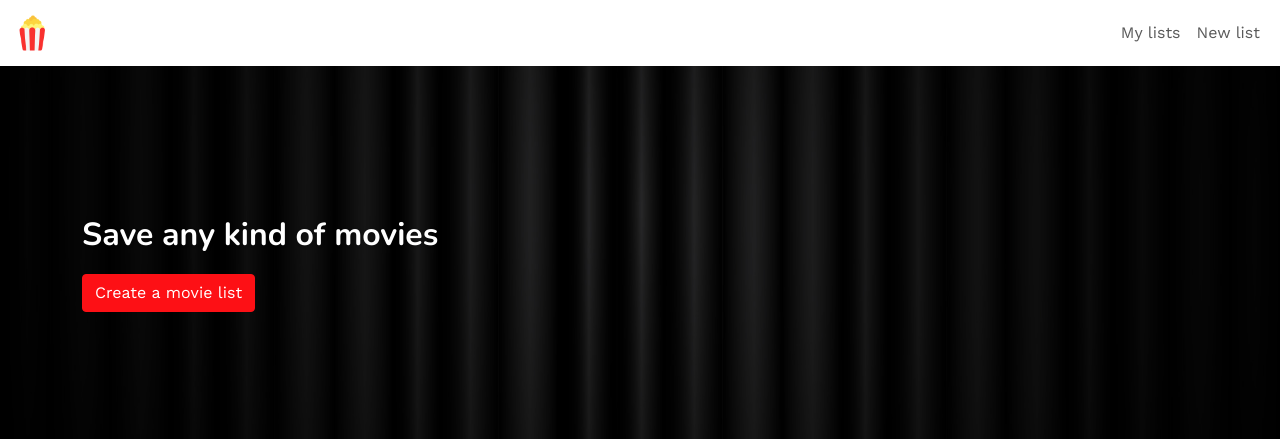
After one commit to antoinegpro/rails-watch-list, a Rails app: page /movies in a window 1280 px wide. The commit adds this page. Shown: the top 439 px of the page. Run offline with Rails 7, Linux system fonts and the light colour scheme; data comes from the database, SQL or seed files in the repository; style sheets or scripts are compiled from the project's sources; some libraries are stand-ins or nearby versions.

Commit message:
second exo

```diff
--- /dev/null
+++ b/app/assets/stylesheets/pages/_banner.scss
@@ -0,0 +1,30 @@
+.banner {
+  background-size: cover;
+  background-position: center;
+  padding: 150px 0;
+}
+
+.banner h1 {
+  margin: 0;
+  color: white;
+  text-shadow: 1px 1px 3px rgba(0,0,0,0.2);
+  font-size: 32px;
+  font-weight: bold;
+  padding-bottom: 20px;
+}
+
+.banner p {
+  font-size: 20px;
+  color: white;
+  opacity: .7;
+  text-shadow: 1px 1px 3px rgba(0,0,0,0.2);
+}
+
+.btn-danger {
+  border-radius: 4px;
+  color: white;
+}
+
+.btn-secondary {
+  border-radius: 4px;
+}
--- a/app/assets/stylesheets/pages/_index.scss
+++ b/app/assets/stylesheets/pages/_index.scss
@@ -1,2 +1,4 @@
 // Import page-specific CSS files here.
 @import "home";
+@import "navbar";
+@import "banner";
--- /dev/null
+++ b/app/assets/stylesheets/pages/_navbar.scss
@@ -0,0 +1,12 @@
+.navbar-lewagon {
+  justify-content: space-between;
+  background: white;
+}
+
+.navbar-lewagon .navbar-collapse {
+  flex-grow: 0;
+}
+
+.navbar-lewagon .navbar-brand img {
+  width: 40px;
+}
--- /dev/null
+++ b/app/controllers/movies_controller.rb
@@ -0,0 +1,5 @@
+class MoviesController < ApplicationController
+  def home
+    @movies = Movie.all
+  end
+end
--- /dev/null
+++ b/app/helpers/lists_helper.rb
@@ -0,0 +1,2 @@
+module ListsHelper
+end
--- /dev/null
+++ b/app/helpers/movies_helper.rb
@@ -0,0 +1,2 @@
+module MoviesHelper
+end
--- /dev/null
+++ b/app/views/lists/new.html.erb
@@ -0,0 +1,6 @@
+<h1>New list</h1>
+<%= simple_form_for [@list] do |f| %>
+  <%= f.input :name %>
+  <%= f.submit "Submit list", class: "btn btn-danger" %>
+  <%= link_to "Retour à la homepage", root_path, class: "btn btn-secondary" %>
+<% end %>
--- /dev/null
+++ b/app/views/lists/show.html.erb
@@ -0,0 +1,6 @@
+<%= simple_form_for [@list, @bookmark] do |f| %>
+  <%= f.association :movie, label_method: :title %>
+  <%= f.input :comment %>
+  <%= f.submit "Ajouter", class: "btn btn-danger" %>
+  <%= link_to "Retour à la homepage", root_path, class: "btn btn-secondary" %>
+<% end %>
--- /dev/null
+++ b/app/views/movies/home.html.erb
@@ -0,0 +1,50 @@
+<div class="navbar navbar-expand-sm navbar-light navbar-lewagon">
+  <div class="container-fluid">
+    <%= link_to "#", class: "navbar-brand" do %>
+      <%= image_tag "logo.png", width: 40 %>
+    <% end %>
+
+    <button class="navbar-toggler" type="button" data-bs-toggle="collapse" data-bs-target="#navbarSupportedContent" aria-controls="navbarSupportedContent" aria-expanded="false" aria-label="Toggle navigation">
+      <span class="navbar-toggler-icon"></span>
+    </button>
+
+    <div class="collapse navbar-collapse" id="navbarSupportedContent">
+      <ul class="navbar-nav me-auto">
+        <%# if user_signed_in? %>
+          <li class="nav-item active">
+            <%= link_to "My lists", lists_path, class: "nav-link" %>
+          </li>
+          <li class="nav-item">
+            <%= link_to "New list", new_list_path, class: "nav-link" %>
+          </li>
+        <%# else %>
+          <!--li class="nav-item"-->
+            <%#= link_to "Login", new_user_session_path, class: "nav-link" %>
+          <!--/li-->
+        <%# end %>
+      </ul>
+    </div>
+  </div>
+</div>
+<div class="banner" style="background-image: linear-gradient(rgba(0,0,0,0.4),rgba(0,0,0,0.4)), url(<%= image_path('banner.jpg') %>);">
+  <div class="container">
+    <h1>Save any kind of movies</h1>
+    <%= link_to "Create a movie list", new_list_path , class: "btn btn-danger" %>
+  </div>
+</div>
+<div class="container my-4">
+  <div class="row row-cols-1 row-cols-md-4 g-4">
+    <% @movies.each do |movie| %>
+      <div class="col">
+        <div class="card h-100">
+          <div class="card-body">
+            <h5 class="card-title"><%= movie.title %></h5>
+          </div>
+          <% if movie.poster_url.present? %>
+            <%= image_tag movie.poster_url, class: "card-img-bottom", alt: movie.title %>
+          <% end %>
+        </div>
+      </div>
+    <% end %>
+  </div>
+</div>
--- a/config/routes.rb
+++ b/config/routes.rb
@@ -1,6 +1,12 @@
 Rails.application.routes.draw do
+  get "lists/new"
+  get "movies/home"
+  resources :lists
+  resources :lists do
+    resources :bookmarks, only: [:create, :destroy]
+  end
   # Define your application routes per the DSL in https://guides.rubyonrails.org/routing.html
-
+    root to: 'movies#home'
   # Reveal health status on /up that returns 200 if the app boots with no exceptions, otherwise 500.
   # Can be used by load balancers and uptime monitors to verify that the app is live.
   get "up" => "rails/health#show", as: :rails_health_check
@@ -11,4 +17,5 @@ Rails.application.routes.draw do
 
   # Defines the root path route ("/")
   # root "posts#index"
+  get "movies", to: "movies#home"
 end
--- a/db/seeds.rb
+++ b/db/seeds.rb
@@ -7,3 +7,8 @@
 #   ["Action", "Comedy", "Drama", "Horror"].each do |genre_name|
 #     MovieGenre.find_or_create_by!(name: genre_name)
 #   end
+
+Movie.create(title: "Wonder Woman 1984", overview: "Wonder Woman comes into conflict with the Soviet Union during the Cold War in the 1980s", poster_url: "https://image.tmdb.org/t/p/original/8UlWHLMpgZm9bx6QYh0NFoq67TZ.jpg", rating: 6.9)
+Movie.create(title: "The Shawshank Redemption", overview: "Framed in the 1940s for double murder, upstanding banker Andy Dufresne begins a new life at the Shawshank prison", poster_url: "https://image.tmdb.org/t/p/original/q6y0Go1tsGEsmtFryDOJo3dEmqu.jpg", rating: 8.7)
+Movie.create(title: "Titanic", overview: "101-year-old Rose DeWitt Bukater tells the story of her life aboard the Titanic.", poster_url: "https://image.tmdb.org/t/p/original/9xjZS2rlVxm8SFx8kPC3aIGCOYQ.jpg", rating: 7.9)
+Movie.create(title: "Ocean's Eight", overview: "Debbie Ocean, a criminal mastermind, gathers a crew of female thieves to pull off the heist of the century.", poster_url: "https://image.tmdb.org/t/p/original/MvYpKlpFukTivnlBhizGbkAe3v.jpg", rating: 7.0)
```
Also changed, not shown: app/controllers/bookmarks_controller.rb (+21 -0 lines), app/controllers/lists_controller.rb (added, +34 -0 lines), app/views/lists/index.html.erb (added, +19 -0 lines), app/assets/images/banner.jpg (added), app/assets/images/logo.png (added).
